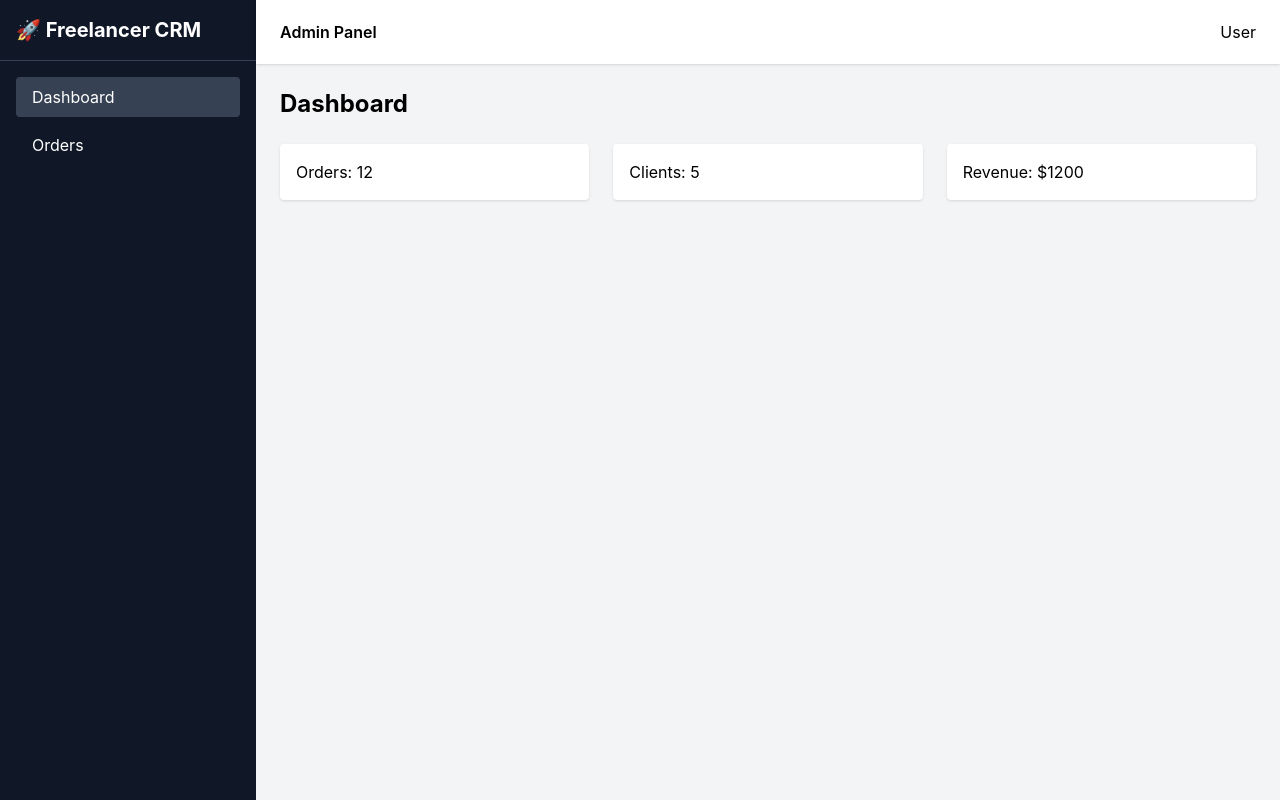
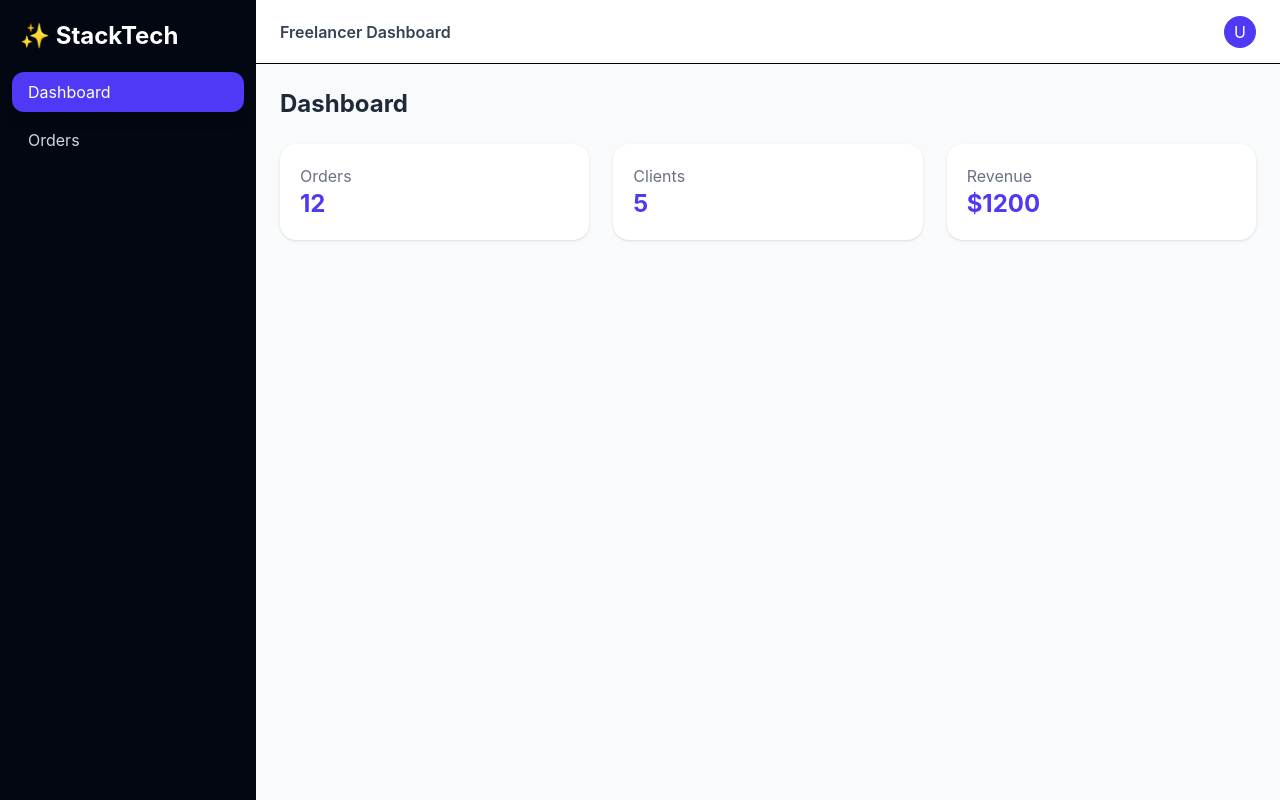
Before and after one commit to Bahram2006/freelancer-order-system, a React (Vite) app: page / in a window 1280 px wide. Built offline with nearby package versions, Linux system fonts and the light colour scheme.

Commit message:
upgrade UI premium Saas style with modern design

```diff
--- a/src/layouts/MainLayout.jsx
+++ b/src/layouts/MainLayout.jsx
@@ -9,44 +9,55 @@ export default function MainLayout({ children }) {
   ]
 
   return (
-    <div className="flex h-screen bg-gray-100">
+    <div className="flex h-screen bg-gray-50">
 
       {/* Sidebar */}
-      <div className="w-64 bg-gray-900 text-white flex flex-col">
+      <div className="w-64 bg-gray-950 text-gray-300 flex flex-col">
 
-        <div className="p-4 text-xl font-bold border-b border-gray-700">
-          🚀 Freelancer CRM
+        <div className="p-5 text-2xl font-bold text-white">
+          ✨ StackTech
         </div>
 
-        <nav className="flex-1 p-4 space-y-2">
-          {menu.map((item) => (
+        <nav className="flex-1 px-3 space-y-2">
+          {menu.map((item) => {
+            const active = location.pathname === item.path
+
+            return (
               <Link
                 key={item.path}
                 to={item.path}
-              className={`block px-4 py-2 rounded transition ${
-                location.pathname === item.path
-                  ? "bg-gray-700"
-                  : "hover:bg-gray-800"
+                className={`block px-4 py-2 rounded-xl transition-all duration-200 ${
+                  active
+                    ? "bg-indigo-600 text-white shadow-lg"
+                    : "hover:bg-gray-800 hover:text-white"
                 }`}
               >
                 {item.name}
               </Link>
-          ))}
+            )
+          })}
         </nav>
 
       </div>
 
-      {/* Main Content */}
+      {/* Main */}
       <div className="flex-1 flex flex-col">
 
         {/* Topbar */}
-        <div className="h-16 bg-white shadow flex items-center justify-between px-6">
-          <h1 className="font-semibold">Admin Panel</h1>
-          <div>User</div>
+        <div className="h-16 bg-white border-b flex items-center justify-between px-6">
+          <h1 className="font-semibold text-gray-700">
+            Freelancer Dashboard
+          </h1>
+
+          <div className="flex items-center gap-3">
+            <div className="w-8 h-8 bg-indigo-600 text-white flex items-center justify-center rounded-full">
+              U
+            </div>
+          </div>
         </div>
 
-        {/* Page Content */}
-        <div className="p-6 flex-1 overflow-y-auto">
+        {/* Content */}
+        <div className="p-6 overflow-y-auto flex-1">
           {children}
         </div>
 
--- a/src/pages/dashboard/Dashboard.jsx
+++ b/src/pages/dashboard/Dashboard.jsx
@@ -3,12 +3,27 @@ import MainLayout from "../../layouts/MainLayout"
 export default function Dashboard() {
   return (
     <MainLayout>
-      <h1 className="text-2xl font-bold mb-6">Dashboard</h1>
+      <h1 className="text-2xl font-bold text-gray-800 mb-6">
+        Dashboard
+      </h1>
 
       <div className="grid grid-cols-3 gap-6">
-        <div className="bg-white p-4 rounded shadow">Orders: 12</div>
-        <div className="bg-white p-4 rounded shadow">Clients: 5</div>
-        <div className="bg-white p-4 rounded shadow">Revenue: $1200</div>
+
+        <div className="bg-white p-5 rounded-2xl shadow hover:shadow-lg transition">
+          <p className="text-gray-500">Orders</p>
+          <h2 className="text-2xl font-bold text-indigo-600">12</h2>
+        </div>
+
+        <div className="bg-white p-5 rounded-2xl shadow hover:shadow-lg transition">
+          <p className="text-gray-500">Clients</p>
+          <h2 className="text-2xl font-bold text-indigo-600">5</h2>
+        </div>
+
+        <div className="bg-white p-5 rounded-2xl shadow hover:shadow-lg transition">
+          <p className="text-gray-500">Revenue</p>
+          <h2 className="text-2xl font-bold text-indigo-600">$1200</h2>
+        </div>
+
       </div>
     </MainLayout>
   )
```
Lines whose indentation alone changed are shown as unchanged.
